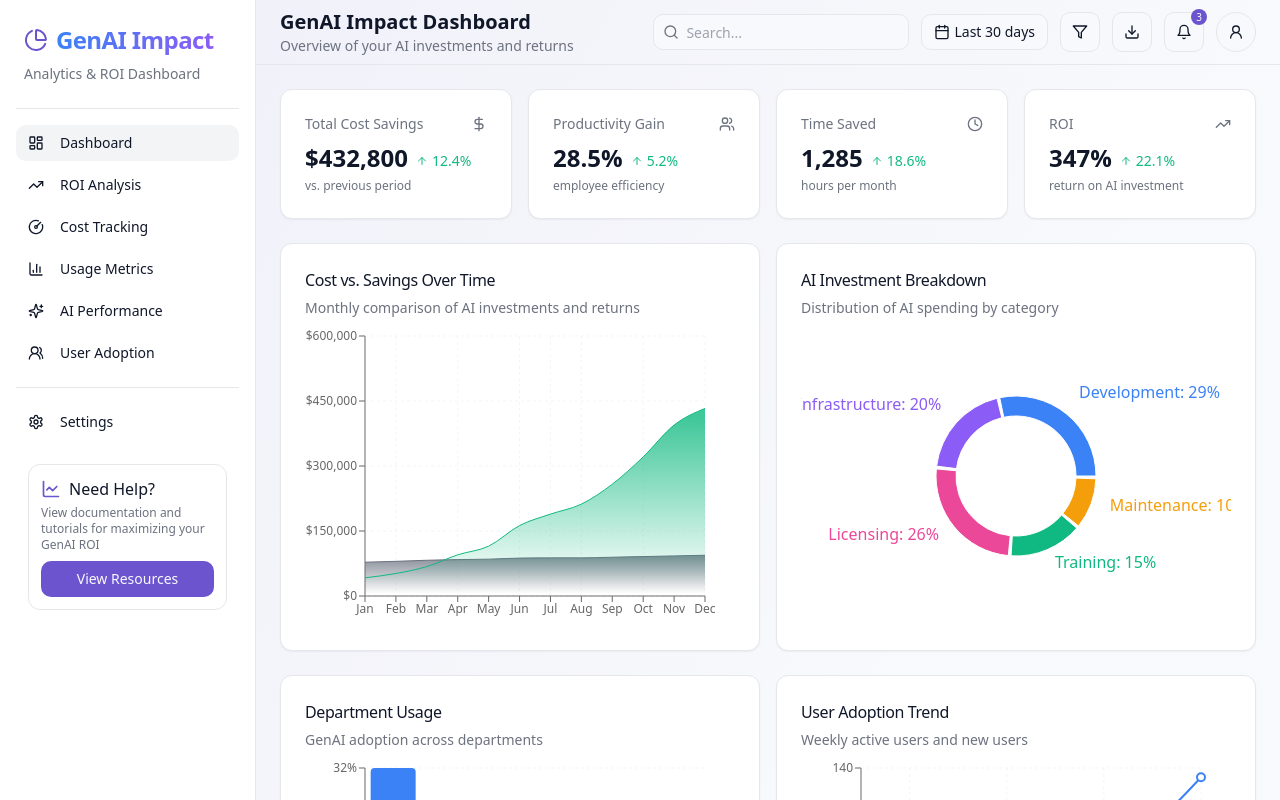
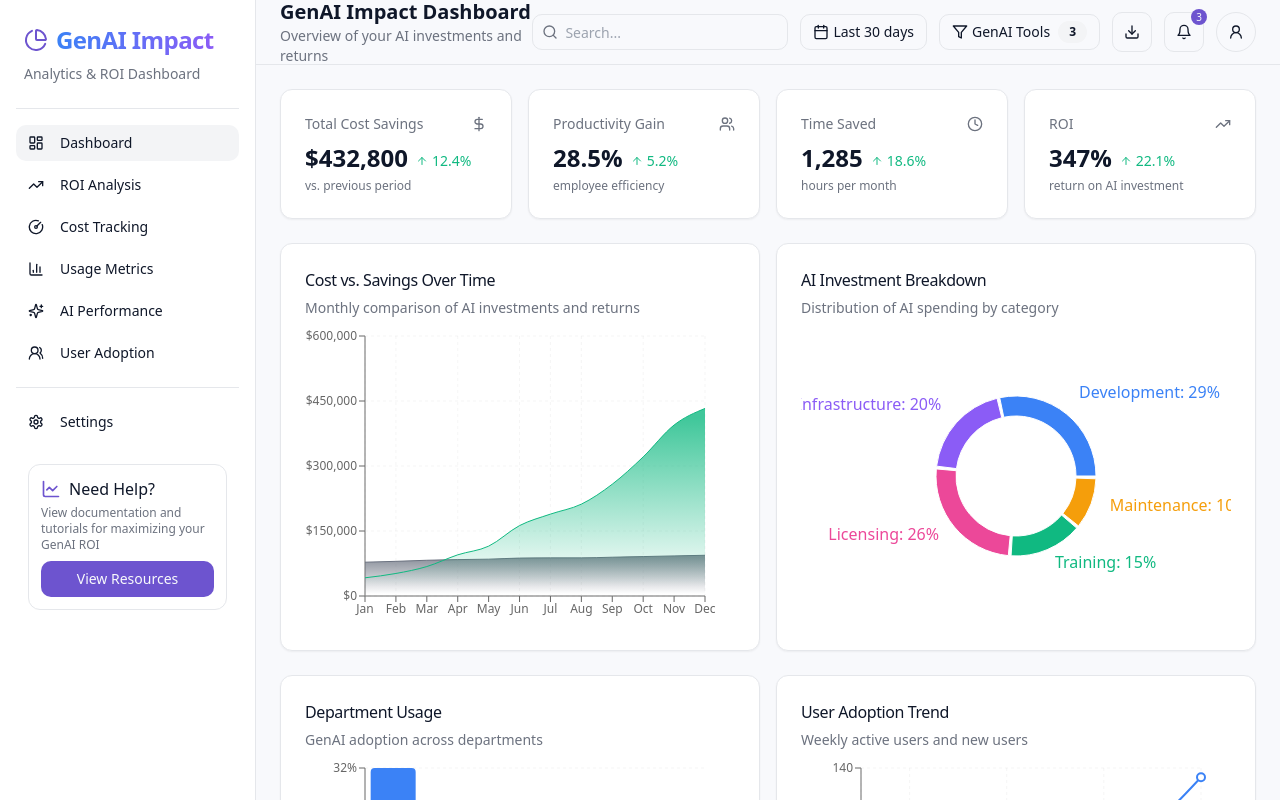
Before and after one commit to pxq687/genai-impact-analytics, a React (Vite) app: page / in a window 1280 px wide. Shown: the top 800 px of the page. Built offline with nearby package versions, Linux system fonts and the light colour scheme.

Commit message:
Add AI tool filter
Adds a filter component to the dashboard to filter data by GenAI tool.

```diff
--- a/src/components/layout/DashboardLayout.tsx
+++ b/src/components/layout/DashboardLayout.tsx
@@ -1,31 +1,37 @@
 
-import { cn } from "@/lib/utils";
-import { Header } from "@/components/layout/Header";
-import { Sidebar } from "@/components/layout/Sidebar";
+import { ReactNode } from "react";
+import { Header } from "./Header";
+import { Sidebar } from "./Sidebar";
 
 interface DashboardLayoutProps {
-  children: React.ReactNode;
-  className?: string;
+  children: ReactNode;
   title: string;
   subtitle?: string;
-  actions?: React.ReactNode;
+  actions?: ReactNode;
+  selectedTools?: string[];
+  onToolsChange?: (tools: string[]) => void;
 }
 
 export function DashboardLayout({
   children,
-  className,
   title,
   subtitle,
   actions,
+  selectedTools,
+  onToolsChange
 }: DashboardLayoutProps) {
   return (
-    <div className="flex min-h-screen">
+    <div className="flex h-screen overflow-hidden bg-background">
       <Sidebar />
-      <div className="flex flex-col flex-1 overflow-hidden bg-dashboard-gradient">
-        <Header title={title} subtitle={subtitle} actions={actions} />
-        <main className={cn("flex-1 overflow-y-auto p-6", className)}>
-          {children}
-        </main>
+      <div className="flex flex-1 flex-col overflow-hidden">
+        <Header
+          title={title}
+          subtitle={subtitle}
+          actions={actions}
+          selectedTools={selectedTools}
+          onToolsChange={onToolsChange}
+        />
+        <main className="flex-1 overflow-auto p-6 pb-16">{children}</main>
       </div>
     </div>
   );
--- a/src/components/layout/Header.tsx
+++ b/src/components/layout/Header.tsx
@@ -6,7 +6,8 @@ import {
   DropdownMenuItem,
   DropdownMenuLabel,
   DropdownMenuSeparator,
-  DropdownMenuTrigger
+  DropdownMenuTrigger,
+  DropdownMenuCheckboxItem
 } from "@/components/ui/dropdown-menu";
 import {
   BellIcon,
@@ -14,16 +15,40 @@ import {
   Download,
   Filter,
   Search,
-  UserRound
+  UserRound,
+  Check
 } from "lucide-react";
+import { Badge } from "@/components/ui/badge";
+import { aiToolsList } from "@/lib/data";
+import { useState } from "react";
 
 interface HeaderProps {
   title: string;
   subtitle?: string;
   actions?: React.ReactNode;
+  selectedTools?: string[];
+  onToolsChange?: (tools: string[]) => void;
 }
 
-export function Header({ title, subtitle, actions }: HeaderProps) {
+export function Header({
+  title,
+  subtitle,
+  actions,
+  selectedTools = [],
+  onToolsChange
+}: HeaderProps) {
+  const [filterOpen, setFilterOpen] = useState(false);
+
+  const handleToolToggle = (toolId: string) => {
+    if (!onToolsChange) return;
+
+    if (selectedTools.includes(toolId)) {
+      onToolsChange(selectedTools.filter(id => id !== toolId));
+    } else {
+      onToolsChange([...selectedTools, toolId]);
+    }
+  };
+
   return (
     <div className="border-b">
       <div className="flex h-16 items-center justify-between px-6">
@@ -49,9 +74,39 @@ export function Header({ title, subtitle, actions }: HeaderProps) {
             <span className="hidden sm:inline">Last 30 days</span>
           </Button>
 
-          <Button variant="outline" size="icon">
-            <Filter className="h-4 w-4" />
-          </Button>
+          {onToolsChange && (
+            <DropdownMenu open={filterOpen} onOpenChange={setFilterOpen}>
+              <DropdownMenuTrigger asChild>
+                <Button variant="outline" size="sm" className="gap-1">
+                  <Filter className="h-4 w-4" />
+                  <span className="hidden sm:inline">GenAI Tools</span>
+                  {selectedTools.length > 0 && (
+                    <Badge variant="secondary" className="ml-1">
+                      {selectedTools.length}
+                    </Badge>
+                  )}
+                </Button>
+              </DropdownMenuTrigger>
+              <DropdownMenuContent align="end" className="w-56">
+                <DropdownMenuLabel>Filter by AI Tool</DropdownMenuLabel>
+                <DropdownMenuSeparator />
+                <div className="max-h-64 overflow-auto">
+                  {aiToolsList.map((tool) => (
+                    <DropdownMenuCheckboxItem
+                      key={tool.id}
+                      checked={selectedTools.includes(tool.id)}
+                      onCheckedChange={() => handleToolToggle(tool.id)}
+                    >
+                      <div className="flex items-center justify-between w-full">
+                        <span>{tool.name}</span>
+                        {selectedTools.includes(tool.id) && <Check className="h-4 w-4 ml-2" />}
+                      </div>
+                    </DropdownMenuCheckboxItem>
+                  ))}
+                </div>
+              </DropdownMenuContent>
+            </DropdownMenu>
+          )}
 
           <Button variant="outline" size="icon">
             <Download className="h-4 w-4" />
--- a/src/pages/Index.tsx
+++ b/src/pages/Index.tsx
@@ -4,6 +4,7 @@ import { StatCard } from "@/components/dashboard/StatCard";
 import { ChartCard } from "@/components/dashboard/ChartCard";
 import { InsightCard } from "@/components/dashboard/InsightCard";
 import { ProjectCard } from "@/components/dashboard/ProjectCard";
+import { useState } from "react";
 import {
   kpiData,
   timeSeriesData,
@@ -11,7 +12,8 @@ import {
   insightsData,
   projectsData,
   costBreakdownData,
-  adoptionRateData
+  adoptionRateData,
+  aiToolsList
 } from "@/lib/data";
 import { DollarSign, Users, Clock, TrendingUp, AlertCircle } from "lucide-react";
 
@@ -32,10 +34,17 @@ const formatCurrency = (value: number) => {
 };
 
 const Index = () => {
+  // State for selected tools filter
+  const [selectedTools, setSelectedTools] = useState<string[]>(
+    aiToolsList.slice(0, 3).map(tool => tool.id)
+  );
+
   return (
     <DashboardLayout
       title="GenAI Impact Dashboard"
       subtitle="Overview of your AI investments and returns"
+      selectedTools={selectedTools}
+      onToolsChange={setSelectedTools}
     >
       <div className="space-y-6">
         {/* KPI Section */}
```
